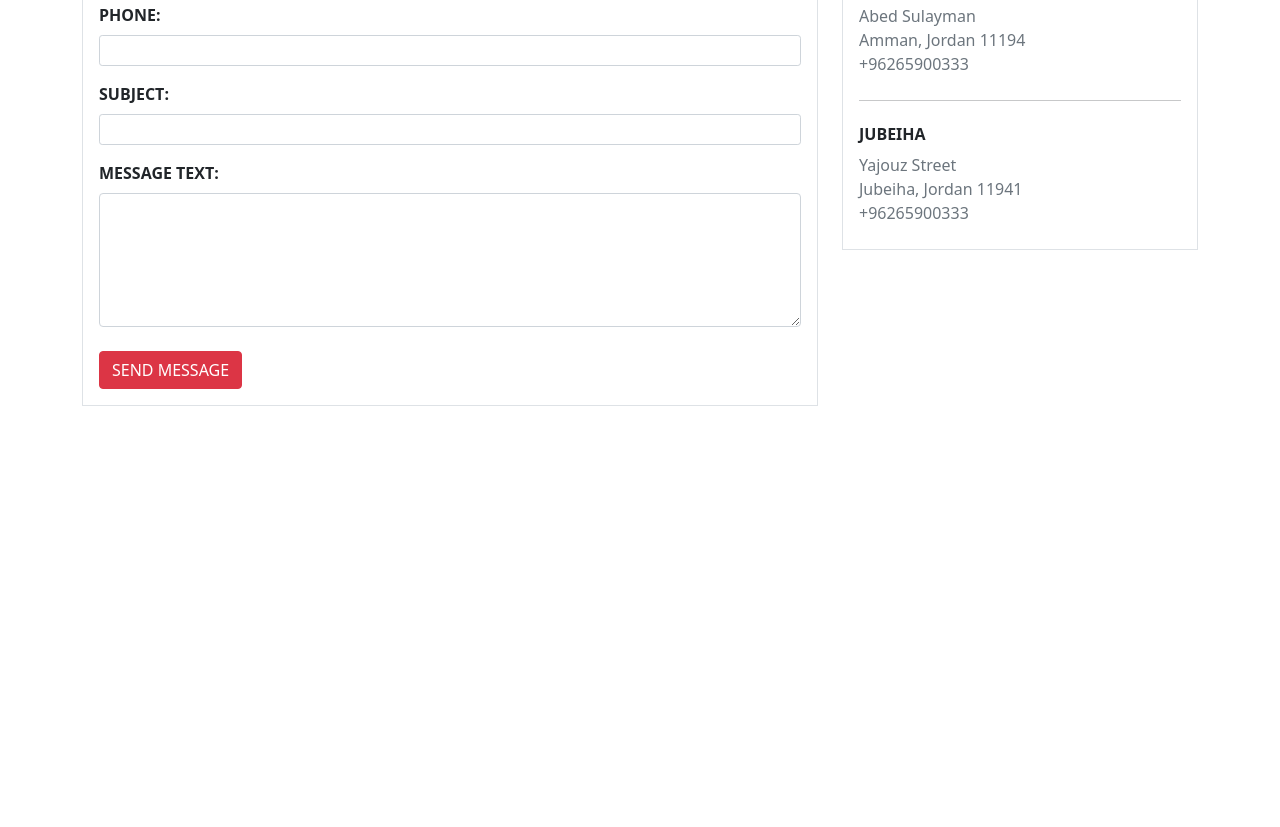
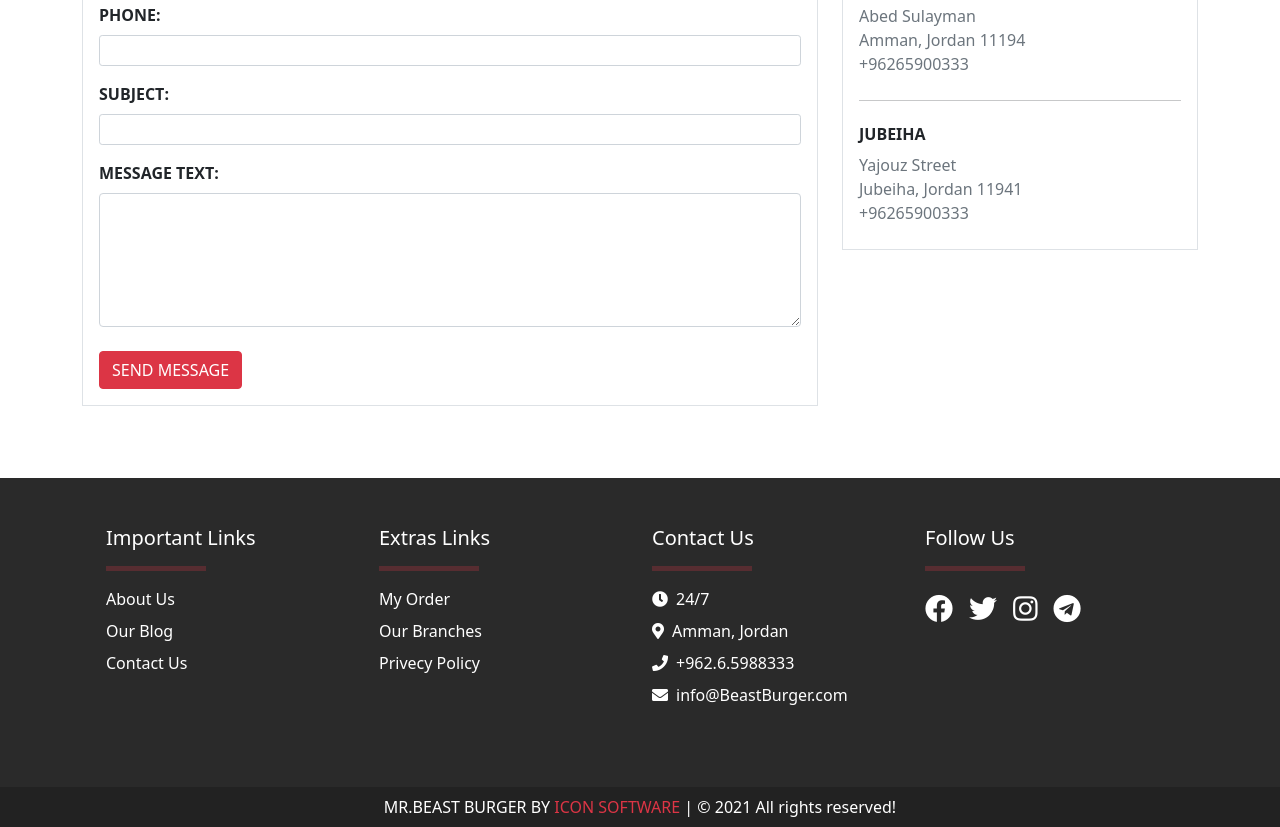
Before and after one commit to mahmoodhussam/MrBeast, a plain HTML site: page contactus.html in a window 1280 px wide. Shown: the part 416-1243 px from the top of the page. Before the commit the page ends 894 px from the top, so only its background shows below. Drawn offline with nearby package versions, Linux system fonts and the light colour scheme.

Commit message:
Add Footer and Finsh Contact Us Page

```diff
--- a/contactus.html
+++ b/contactus.html
@@ -10,6 +10,14 @@
       rel="stylesheet"
       integrity="sha384-EVSTQN3/azprG1Anm3QDgpJLIm9Nao0Yz1ztcQTwFspd3yD65VohhpuuCOmLASjC"
       crossorigin="anonymous"
+    />
+    <!-- Font Awesome -->
+    <link
+      rel="stylesheet"
+      href="https://cdnjs.cloudflare.com/ajax/libs/font-awesome/5.15.4/css/all.min.css"
+      integrity="sha512-1ycn6IcaQQ40/MKBW2W4Rhis/DbILU74C1vSrLJxCq57o941Ym01SwNsOMqvEBFlcgUa6xLiPY/NS5R+E6ztJQ=="
+      crossorigin="anonymous"
+      referrerpolicy="no-referrer"
     />
     <title>Contact Us | Page</title>
   </head>
@@ -172,6 +180,125 @@
     </main>
     <!-- End Main  -->
 
+    <!-- Start Footer  -->
+
+    <footer class="p-0 container-fluid" style="background-color: #2a2a2a">
+      <div
+        class="container py-5 mx-auto text-center text-white text-md-start row"
+      >
+        <div class="mb-3 col col-12 col-sm-6 col-md-3 fs-6">
+          <h5>Important Links</h5>
+          <hr
+            class="mx-auto text-danger mx-md-0"
+            style="height: 5px; width: 100px"
+          />
+          <ul class="mt-3 list-unstyled">
+            <li class="mb-2">
+              <a href="#" class="text-white text-decoration-none fw-light"
+                >About Us</a
+              >
+            </li>
+            <li class="mb-2">
+              <a href="#" class="text-white text-decoration-none fw-light"
+                >Our Blog</a
+              >
+            </li>
+            <li class="mb-2">
+              <a href="#" class="text-white text-decoration-none fw-light"
+                >Contact Us</a
+              >
+            </li>
+          </ul>
+        </div>
+        <div class="mb-3 col col-12 col-sm-6 col-md-3 fs-6">
+          <h5>Extras Links</h5>
+          <hr
+            class="mx-auto text-danger mx-md-0"
+            style="height: 5px; width: 100px"
+          />
+          <ul class="mt-3 list-unstyled">
+            <li class="mb-2">
+              <a href="#" class="text-white text-decoration-none fw-light"
+                >My Order</a
+              >
+            </li>
+            <li class="mb-2">
+              <a href="#" class="text-white text-decoration-none fw-light"
+                >Our Branches</a
+              >
+            </li>
+            <li class="mb-2">
+              <a href="#" class="text-white text-decoration-none fw-light"
+                >Privecy Policy</a
+              >
+            </li>
+          </ul>
+        </div>
+        <div class="mb-3 col col-12 col-sm-6 col-md-3 fs-6">
+          <h5>Contact Us</h5>
+          <hr
+            class="mx-auto text-danger mx-md-0"
+            style="height: 5px; width: 100px"
+          />
+          <ul class="mt-3 list-unstyled">
+            <li class="mb-2 text-white fw-light">
+              <i class="fas fa-clock me-2"></i><span>24/7</span>
+            </li>
+            <li class="mb-2 text-white fw-light">
+              <i class="fas fa-map-marker-alt me-2"></i
+              ><span>Amman, Jordan</span>
+            </li>
+            <li class="mb-2 text-white fw-light">
+              <i class="fas fa-phone me-2"></i><span>+962.6.5988333</span>
+            </li>
+            <li class="mb-2 text-white fw-light">
+              <i class="fas fa-envelope me-2"></i
+              ><span>info@BeastBurger.com</span>
+            </li>
+          </ul>
+        </div>
+        <div class="mb-3 col col-12 col-sm-6 col-md-3 fs-6">
+          <h5>Follow Us</h5>
+          <hr
+            class="mx-auto text-danger mx-md-0"
+            style="height: 5px; width: 100px"
+          />
+          <ul
+            class="mt-3  list-unstyled d-flex justify-content-md-start justify-content-center"
+          >
+            <li class="mb-2 me-3">
+              <a href="#" class="text-white text-decoration-none fs-3 fw-bolder"
+                ><i class="fab fa-facebook"></i
+              ></a>
+            </li>
+            <li class="mb-2 me-3">
+              <a href="#" class="text-white text-decoration-none fs-3 fw-bolder"
+                ><i class="fab fa-twitter"></i
+              ></a>
+            </li>
+            <li class="mb-2 me-3">
+              <a href="#" class="text-white text-decoration-none fs-3 fw-bolder"
+                ><i class="fab fa-instagram"></i
+              ></a>
+            </li>
+            <li class="mb-2">
+              <a href="#" class="text-white text-decoration-none fs-3 fw-bolder"
+                ><i class="fab fa-telegram"></i
+              ></a>
+            </li>
+          </ul>
+        </div>
+      </div>
+      <div class="p-0" style="background-color: #222222">
+        <p class="py-2 mx-auto mb-0 text-center text-white fs-6 w-50">
+          MR.BEAST BURGER BY <span class="text-danger">ICON SOFTWARE</span> | ©
+          2021 All rights reserved!
+        </p>
+      </div>
+    </footer>
+
+    <!-- End Footer  -->
+
     <!-- JavaScript BootStrap  -->
     <script
       src="https://cdn.jsdelivr.net/npm/bootstrap@5.0.2/dist/js/bootstrap.bundle.min.js"
```
